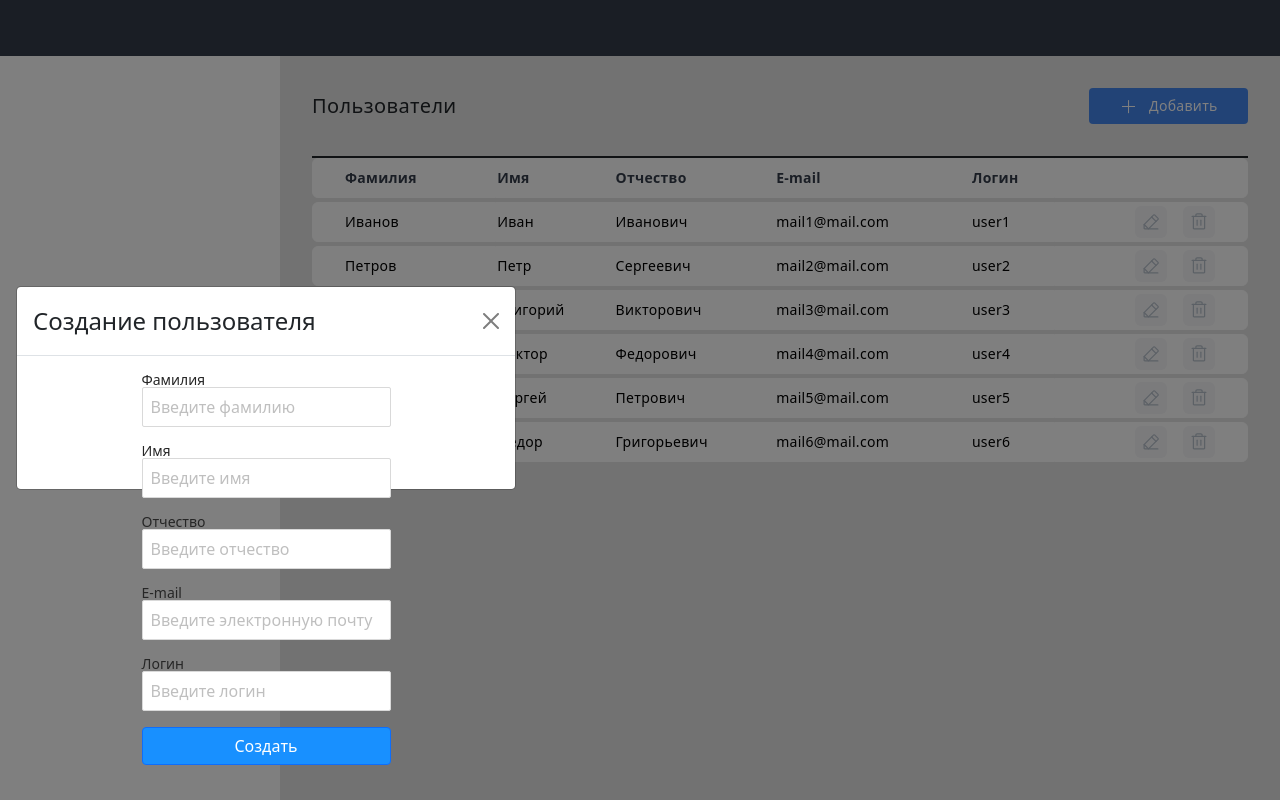
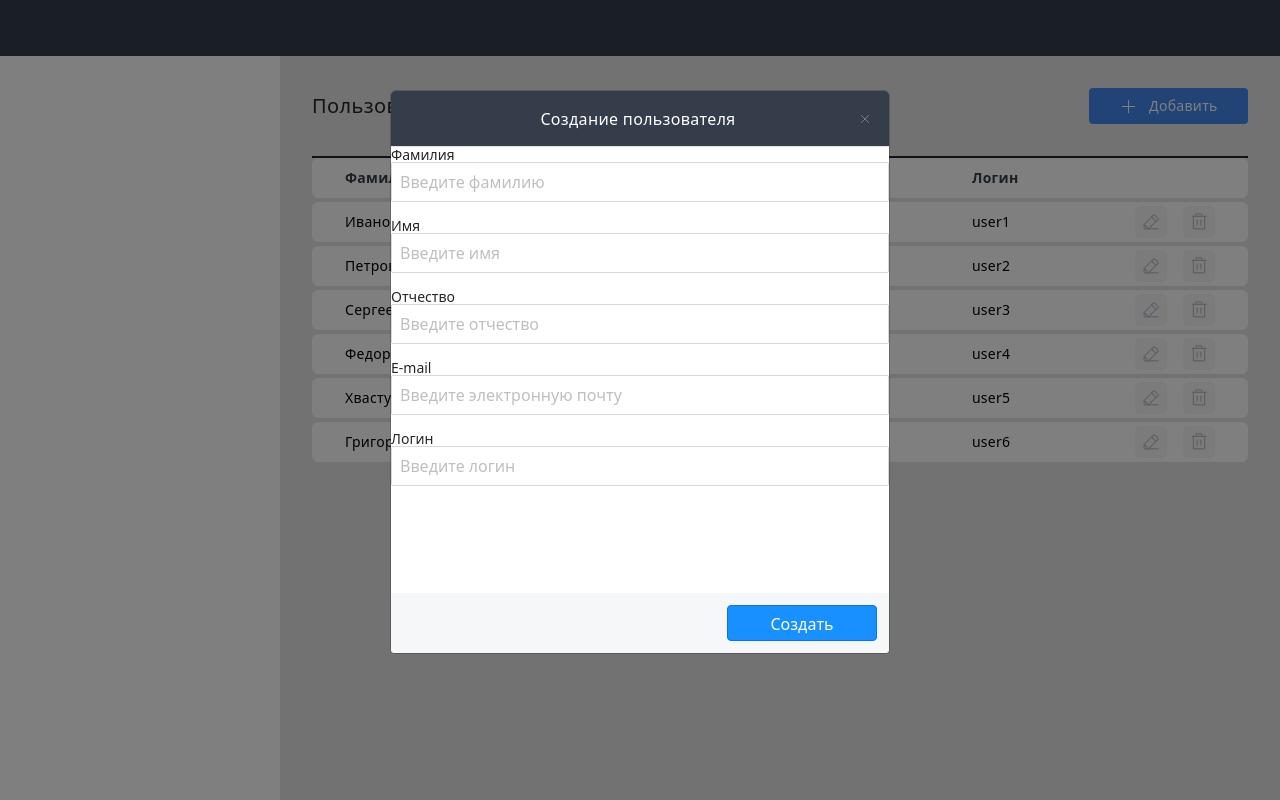
Before and after one commit to Timur-eit/users-table_react, a React (Create React App) app: page / in a window 1280 px wide. Both pictures are taken after a click on the button "Добавить". Built offline with nearby package versions, Linux system fonts and the light colour scheme.

Commit message:
update modal layout

```diff
--- a/src/components/UsersTable/index.tsx
+++ b/src/components/UsersTable/index.tsx
@@ -4,7 +4,7 @@ import { Formik, Field, Form, FormikHelpers } from 'formik';
 import classNames from "classnames";
 
 import './style.scss';
-import {Button} from 'react-bootstrap';
+import {Button, Modal} from 'react-bootstrap';
 import UserDeleteModal from 'components/DeleteUserModal';
 
 import HandleDataModal from 'shared/ui/Modal/HandleDataModal'
@@ -188,7 +188,9 @@ function UsersTable(props: IUsersTableProps) {
                                         </div>
                                     )
                                 })}
-                                <Button className={submitButtonClasses} type="submit">{getDataModalLabels().confirmButton}</Button>
+                                <Modal.Footer>
+                                    <Button className={submitButtonClasses} type="submit">{getDataModalLabels().confirmButton}</Button>
+                                </Modal.Footer>
                             </Form>
                         )}
                     </Formik>
--- a/src/shared/styles_modules/_colors.scss
+++ b/src/shared/styles_modules/_colors.scss
@@ -9,6 +9,8 @@ $inputBackgroud: #EBECEF;
 
 $fontDefault: #353D4B;
 $tableBodyFont: #000000;
+
+$modalFooterBckg: #F6F7F9;
 
 
 
--- a/src/shared/styles_modules/_mixines.scss
+++ b/src/shared/styles_modules/_mixines.scss
@@ -17,6 +17,15 @@
     font-size: 14px;
     line-height: 20px;
     letter-spacing: 0.02em;
+}
+
+@mixin modalTitle {
+    font-style: normal;
+    font-weight: 500;
+    font-size: 16px;
+    line-height: 24px;
+    letter-spacing: 0.02em;
+    color: #FFFFFF;
 }
 
 // todo delete below
--- a/src/shared/ui/Modal/HandleDataModal/index.tsx
+++ b/src/shared/ui/Modal/HandleDataModal/index.tsx
@@ -31,12 +31,13 @@ function HandleDataModal(props: IModalWindowProps) {
 			centered
 			onHide={handleClose}
 			backdrop="static"
+			dialogClassName="handle-data-modal"
 		>
 			<Modal.Header closeButton>
 				<Modal.Title>{modalTitle}</Modal.Title>
 			</Modal.Header>
 			<Modal.Body>
-			    {children}
+			    <div className='modal-children'>{children}</div>
 			</Modal.Body>
 		</Modal>
 	);
--- a/src/shared/ui/Modal/HandleDataModal/style.scss
+++ b/src/shared/ui/Modal/HandleDataModal/style.scss
@@ -1,58 +1,119 @@
 @import "shared/styles_modules/colors";
 @import "shared/styles_modules/mixines";
 
-.modal-dialog {
-  margin: 1em;
-  .modal-content {
-    height: 204px;
-    .modal-body {
-      display: flex;
-      flex-direction: column;
-      align-items: center;
-      justify-content: space-between;
+.handle-data-modal {
+    margin: 0 auto;
+    .modal-content {
+        min-height: 564px;
+        .modal-header {
+            background-color: $header;
+            color: #ffff;
+            height: 56px;
+            position: relative;
+            .modal-title {
+                position: absolute;
+                left: 30%;
+                @include modalTitle;
+            }
+            .btn-close {
+                background: transparent url(../../../img/cross.svg) center/1em auto no-repeat;
+            }
+        }
 
-      .modal-title-block {
-        .modal-title {
-          font-weight: bold;
+        .modal-body {
+            padding: 0;
+
+            .modal-children {
+                height: 100%;
+                width: 100%;
+                position: relative;
+                .modal-footer {
+                    > * {
+                        margin: 0;
+                    }
+                    border: none;
+                    background-color: $modalFooterBckg;
+                    position: absolute;
+                    width: 100%;
+                    bottom: 0;
+                    height: 60px;
+                    display: flex;
+                    justify-content: flex-end;
+                    align-items: baseline;
+                    button {
+                        width: 150px;
+                        height: 36px;
+                    }
+
+                }
+
+            }
         }
-        .decline-btn {
-          position: absolute;
-          top: 5px;
-          right: 5px;
-          width: 55px;
-          height: 55px;
-          cursor: pointer;
 
-          &.decline-btn:before,
-          &.decline-btn:after {
-            content: "";
-            position: absolute;
-            top: 21px;
-            left: 10px;
-            width: 26px;
-            height: 2px;
-            background: $primary;
-          }
 
-          &.decline-btn:before {
-            transform: rotate(45deg);
-            /* margin-top: 20px; */
-          }
 
-          &.decline-btn:after {
-            transform: rotate(-45deg);
-          }
-        }
-      }
+    }
 
-      .btn {
-        width: 100%;
-        background-color: $primary;
-        transition-duration: 300ms;
-        &:hover {
-          background-color: $hoverButton;
-        }
-      }
-    }
-  }
+
 }
+
+
+
+
+// .modal-dialog {
+//   margin: 0;
+
+//   .modal-content {
+//     margin: 0 auto;
+//     height: 204px;
+//     .modal-body {
+//       display: flex;
+//       flex-direction: column;
+//       align-items: center;
+//       justify-content: space-between;
+
+//       .modal-title-block {
+//         .modal-title {
+//           font-weight: bold;
+//         }
+//         .decline-btn {
+//           position: absolute;
+//           top: 5px;
+//           right: 5px;
+//           width: 55px;
+//           height: 55px;
+//           cursor: pointer;
+
+//           &.decline-btn:before,
+//           &.decline-btn:after {
+//             content: "";
+//             position: absolute;
+//             top: 21px;
+//             left: 10px;
+//             width: 26px;
+//             height: 2px;
+//             background: $primary;
+//           }
+
+//           &.decline-btn:before {
+//             transform: rotate(45deg);
+//             /* margin-top: 20px; */
+//           }
+
+//           &.decline-btn:after {
+//             transform: rotate(-45deg);
+//           }
+//         }
+//       }
+
+//       .btn {
+//         width: 100%;
+//         background-color: $primary;
+//         transition-duration: 300ms;
+//         &:hover {
+//           background-color: $hoverButton;
+//         }
+//       }
+//     }
+//   }
+// }
```
Also changed, not shown: src/shared/img/cross.svg (added).
